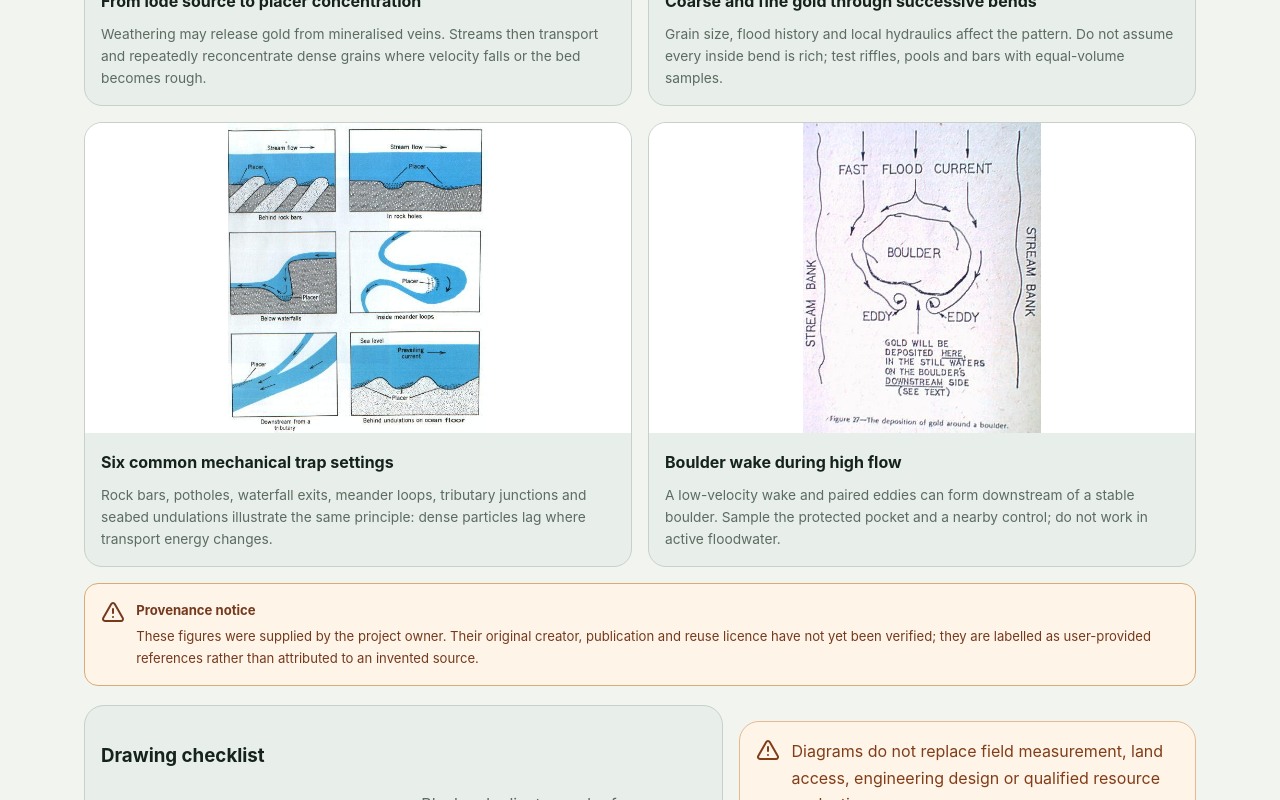
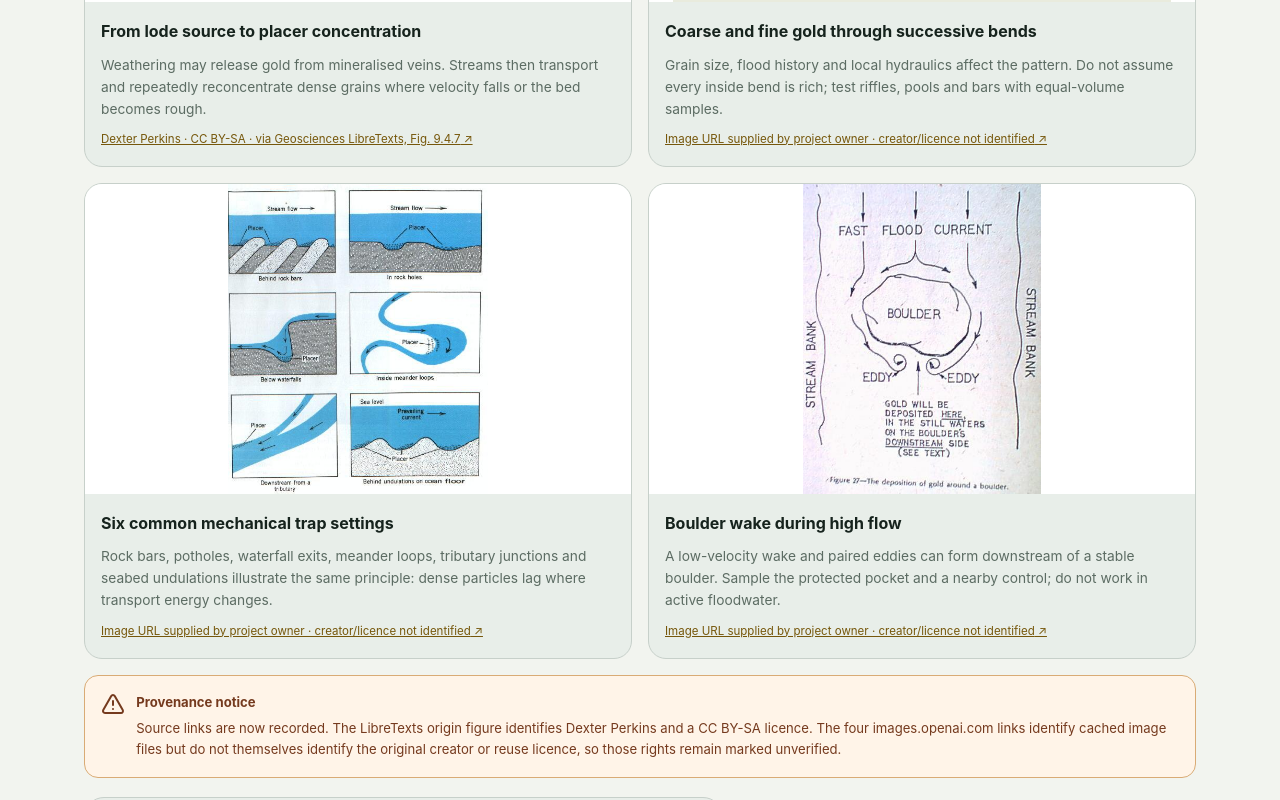
Before and after one commit to minnyinyioo/goldfinder, a Next.js app: page /en/map in a window 1280 px wide. Shown: the part 4080-4880 px from the top of the page. Built offline with nearby package versions, Linux system fonts and the light colour scheme.

Commit message:
v3.17.1 record supplied figure sources

```diff
--- a/package.json
+++ b/package.json
@@ -1 +1 @@
-{"name":"goldfinder","version":"3.17.0","private":true,"scripts":{"dev":"next dev","build":"next build","start":"next start","typecheck":"tsc --noEmit"},"dependencies":{"@types/leaflet":"^1.9.22","leaflet":"^1.9.4","lucide-react":"^1.28.0","next":"^15.5.0","react":"^19.1.0","react-dom":"^19.1.0"},"devDependencies":{"@types/node":"^22.0.0","@types/react":"^19.0.0","@types/react-dom":"^19.0.0","typescript":"^5.9.0"}}
+{"name":"goldfinder","version":"3.17.1","private":true,"scripts":{"dev":"next dev","build":"next build","start":"next start","typecheck":"tsc --noEmit"},"dependencies":{"@types/leaflet":"^1.9.22","leaflet":"^1.9.4","lucide-react":"^1.28.0","next":"^15.5.0","react":"^19.1.0","react-dom":"^19.1.0"},"devDependencies":{"@types/node":"^22.0.0","@types/react":"^19.0.0","@types/react-dom":"^19.0.0","typescript":"^5.9.0"}}
--- a/src/components/PlacerReferenceFigures.tsx
+++ b/src/components/PlacerReferenceFigures.tsx
@@ -5,6 +5,10 @@ type Lang = "zh" | "en";
 const figures = [
   {
     src: "/images/user-placer-bend.jfif",
+    source:
+      "https://images.openai.com/static-rsc-4/2Y51IqXAEywN2KwjlLtUwjxqwrgivec5vfLQIG3ja50YH68p-LPzQgDuWE9XYZUstv6co8qPPDV3qkzU9wrH4zQM2y5ta3SfknBvMdwVJ96x3Yy67d2CfG97Mn4uKfpZv4J3dMtDHPf9k10wwXDXQ2jrTYuP3WGW7rcY41shueo2KFxtUsk1d8j8zL39H202?purpose=fullsize",
+    credit:
+      "Image URL supplied by project owner · creator/licence not identified",
     title: "Inside bends, gravel bars and bedrock traps",
     zh: "内弯、砾石坝与基岩陷阱",
     body: "Read the sequence together: slower water on the inside bend, gravel-bar growth, eddies behind boulders, black-sand concentration, and cracks in exposed bedrock. These are sampling targets—not guaranteed pay streaks.",
@@ -13,6 +17,10 @@ const figures = [
   },
   {
     src: "/images/user-placer-origin.jfif",
+    source:
+      "https://geo.libretexts.org/Bookshelves/Geology/Geology_of_California/09%3A_Sierra_Nevada/9.04%3A_Gold_of_the_Sierra_Nevada",
+    credit:
+      "Dexter Perkins · CC BY-SA · via Geosciences LibreTexts, Fig. 9.4.7",
     title: "From lode source to placer concentration",
     zh: "从山金物源到砂金富集",
     body: "Weathering may release gold from mineralised veins. Streams then transport and repeatedly reconcentrate dense grains where velocity falls or the bed becomes rough.",
@@ -21,6 +29,10 @@ const figures = [
   },
   {
     src: "/images/user-placer-meanders.jfif",
+    source:
+      "https://images.openai.com/static-rsc-4/FOoIhG7O4Hcn9aJ1WHOile6S_dzkD0ueF-dH1Il03LMJEHi4JZ1UbronTdL2skzXkINEKJWjwLfSCPKAM5rAWd3l8TGQUGiSKjIPSWYJ_4tAEkD_K6AAx9SPecHCe755GNyDbd4iDboybBF4PW_8GHjz9Fl3RXZE4uOMSctsFRdqmtnGpCjSW2bp_l-0JSmW?purpose=fullsize",
+    credit:
+      "Image URL supplied by project owner · creator/licence not identified",
     title: "Coarse and fine gold through successive bends",
     zh: "连续河弯中的粗金与细金位置",
     body: "Grain size, flood history and local hydraulics affect the pattern. Do not assume every inside bend is rich; test riffles, pools and bars with equal-volume samples.",
@@ -29,6 +41,10 @@ const figures = [
   },
   {
     src: "/images/user-placer-traps.jfif",
+    source:
+      "https://images.openai.com/static-rsc-4/X2Ehxz33-rLldYB5RrDYH0PcTlyMds94eZtEghfOpBn7n4Eq-MYuiNP3FZ0zlIGJXMjjCTshabt8Ir8GNHRoTik615kTJwFECJcZReCCNUgkxJdCh3YBCY1r5Btd5EIy82CbdE5Cec7RwSPJMkKFbqy5qBcwDUD6lHDZ9iM1OYcLrPEq0-PvdjxotANzsSIa?purpose=fullsize",
+    credit:
+      "Image URL supplied by project owner · creator/licence not identified",
     title: "Six common mechanical trap settings",
     zh: "六种常见机械陷阱",
     body: "Rock bars, potholes, waterfall exits, meander loops, tributary junctions and seabed undulations illustrate the same principle: dense particles lag where transport energy changes.",
@@ -37,6 +53,10 @@ const figures = [
   },
   {
     src: "/images/user-placer-boulder.jfif",
+    source:
+      "https://images.openai.com/static-rsc-4/x-ZIDlxIvkyZDmEDhuh-CfoeSX8-sjhV03rAVmY77d90R31bgJoHaZHVnzp_6jibr0zGEffi_h1hk0cKQkYa2f_R35vQEbIJ2OAgkZwTpiWQphtME9OKTUxRzjiuazkKfrJnfpVsSEpR9r4j9W51_QghDdarf2IyhB3CG3bzM1TstPHwvQnu7hU2yFs45uCp?purpose=fullsize",
+    credit:
+      "Image URL supplied by project owner · creator/licence not identified",
     title: "Boulder wake during high flow",
     zh: "洪水期巨石背流区",
     body: "A low-velocity wake and paired eddies can form downstream of a stable boulder. Sample the protected pocket and a nearby control; do not work in active floodwater.",
@@ -71,6 +91,9 @@ export default function PlacerReferenceFigures({ lang }: { lang: Lang }) {
               <b>{f.title}</b>
               {lang === "zh" && <strong>{f.zh}</strong>}
               <p>{lang === "en" ? f.body : f.zhBody}</p>
+              <a href={f.source} target="_blank" rel="noreferrer">
+                {f.credit} ↗
+              </a>
             </figcaption>
           </figure>
         ))}
@@ -80,8 +103,8 @@ export default function PlacerReferenceFigures({ lang }: { lang: Lang }) {
         <p>
           <b>{lang === "en" ? "Provenance notice" : "来源说明"}</b>
           {lang === "en"
-            ? "These figures were supplied by the project owner. Their original creator, publication and reuse licence have not yet been verified; they are labelled as user-provided references rather than attributed to an invented source."
-            : "这些图由项目所有者提供，目前尚未核实原作者、出版物和复用许可，因此只标为“用户提供的参考图”，不虚构来源或许可。"}
+            ? "Source links are now recorded. The LibreTexts origin figure identifies Dexter Perkins and a CC BY-SA licence. The four images.openai.com links identify cached image files but do not themselves identify the original creator or reuse licence, so those rights remain marked unverified."
+            : "现已记录来源链接。LibreTexts 的砂金成因图明确标注 Dexter Perkins 与 CC BY-SA；另外四个 images.openai.com 地址只能确认缓存图片文件，并未说明原作者或复用许可，因此其权利状态仍标为待核实。"}
         </p>
       </div>
     </section>
--- a/src/components/placer-reference-figures.css
+++ b/src/components/placer-reference-figures.css
@@ -64,6 +64,15 @@
   font-size: 0.86rem;
   line-height: 1.6;
 }
+.provided-grid figcaption a {
+  display: inline-block;
+  margin-top: 0.7rem;
+  color: var(--gold);
+  font-size: 0.72rem;
+  line-height: 1.45;
+  text-decoration: underline;
+  overflow-wrap: anywhere;
+}
 .provenance-warning {
   display: flex;
   gap: 0.7rem;
```
Also changed, not shown: 1 other file (tests, documents, lock files or other folders).
